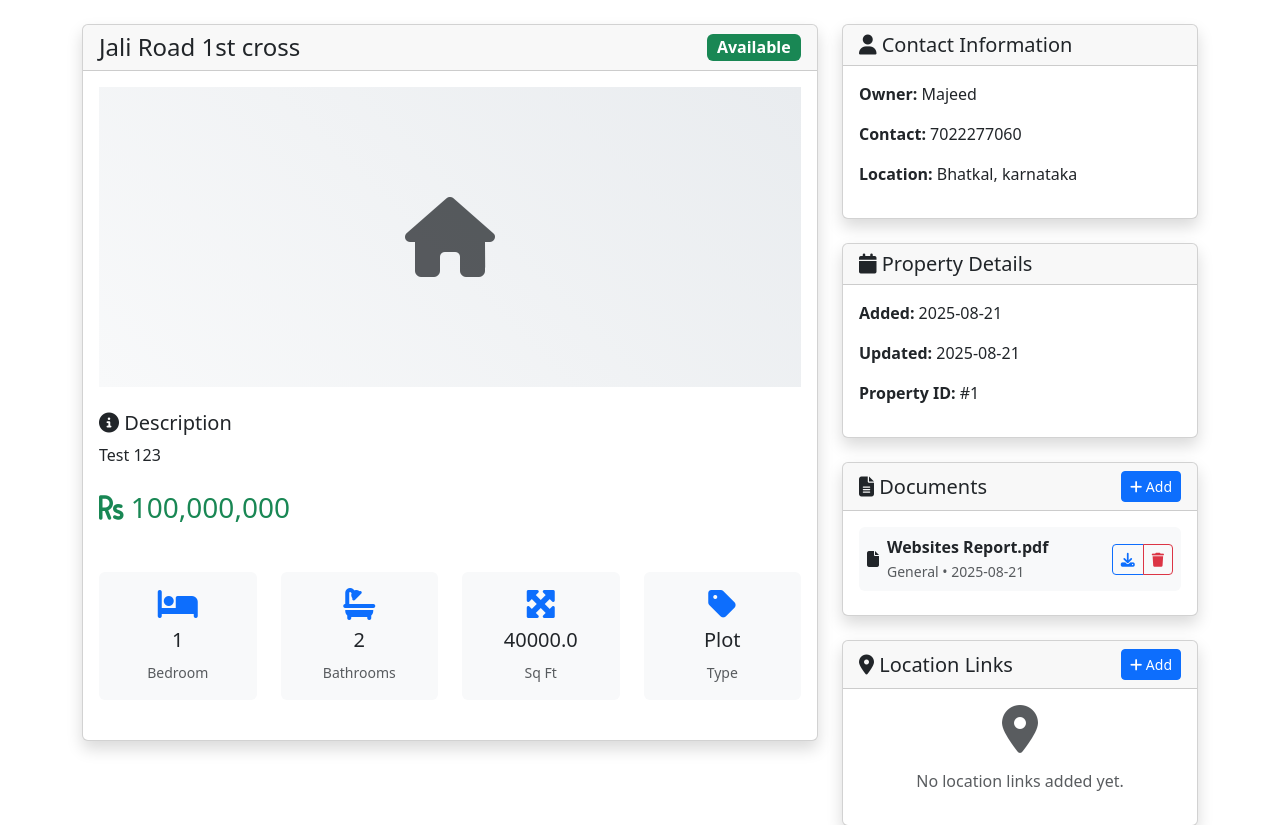
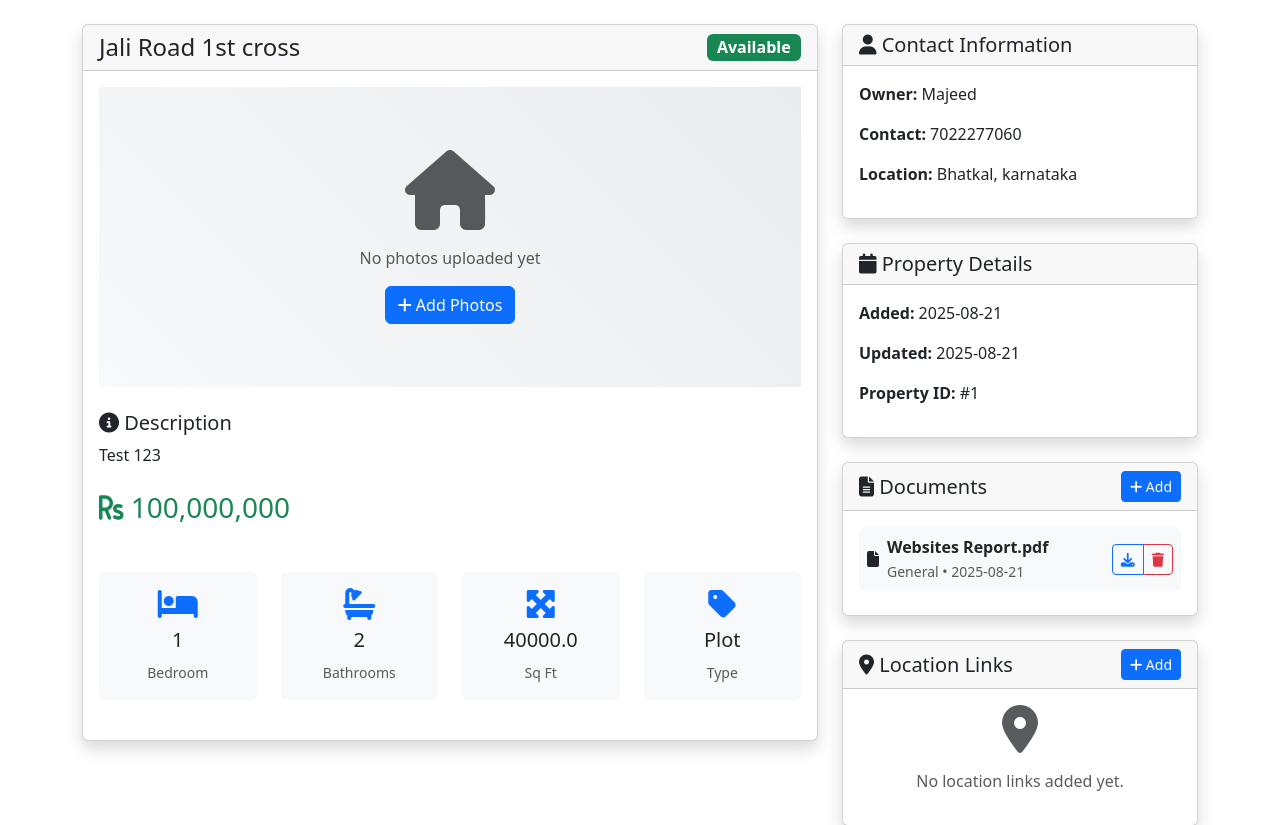
Before and after one commit to Anjuman-Hami-e-Muslimeen/property, a Flask app: page /property/1 in a window 1280 px wide. Shown: the part 56-881 px from the top of the page. Run offline with Flask 3, Linux system fonts and the light colour scheme; a user stored in the database is signed in; data comes from the database, SQL or seed files in the repository; both versions use the stored data as it was after the commit; some libraries are stand-ins or nearby versions.

Commit message:
added photo display feature at property cards

```diff
--- a/app.py
+++ b/app.py
@@ -189,8 +189,19 @@ def logout():
 def index():
     conn = get_db_connection()
     properties = conn.execute('SELECT * FROM properties ORDER BY created_date DESC').fetchall()
+
+    # Get photos for each property
+    properties_with_photos = []
+    for property in properties:
+        photos = conn.execute('''SELECT * FROM property_documents
+                               WHERE property_id = ? AND document_type = 'Photos'
+                               ORDER BY upload_date DESC LIMIT 1''', (property['id'],)).fetchall()
+        property_dict = dict(property)
+        property_dict['photos'] = photos
+        properties_with_photos.append(property_dict)
+
     conn.close()
-    return render_template('index.html', properties=properties)
+    return render_template('index.html', properties=properties_with_photos)
 
 @app.route('/property/<int:property_id>')
 @login_required
--- a/templates/property_detail.html
+++ b/templates/property_detail.html
@@ -13,9 +13,47 @@
                 </span>
             </div>
             <div class="card-body">
+                <!-- Property Photos Gallery -->
+                {% set property_photos = documents | selectattr('document_type', 'equalto', 'Photos') | list %}
+                {% if property_photos %}
+                <div class="property-photos mb-4">
+                    <h5><i class="fas fa-images"></i> Property Photos</h5>
+                    <div class="row">
+                        {% for photo in property_photos[:6] %}
+                        <div class="col-md-4 col-6 mb-3">
+                            <div class="card h-100">
+                                <img src="{{ url_for('download_file', filename=photo.filename) }}"
+                                     class="card-img-top photo-gallery-item"
+                                     alt="{{ photo.original_filename }}"
+                                     style="height: 200px; object-fit: cover; cursor: pointer;"
+                                     data-photo-url="{{ url_for('download_file', filename=photo.filename) }}"
+                                     data-photo-name="{{ photo.original_filename }}">
+                                <div class="card-body p-2">
+                                    <small class="text-muted">{{ photo.original_filename }}</small>
+                                </div>
+                            </div>
+                        </div>
+                        {% endfor %}
+                    </div>
+                    {% if property_photos|length > 6 %}
+                    <div class="text-center">
+                        <button class="btn btn-outline-primary" onclick="showAllPhotos()">
+                            View All {{ property_photos|length }} Photos
+                        </button>
+                    </div>
+                    {% endif %}
+                </div>
+                {% else %}
                 <div class="property-image mb-4 text-center" style="height: 300px; background: linear-gradient(45deg, #f8f9fa, #e9ecef); display: flex; align-items: center; justify-content: center;">
-                    <i class="fas fa-home fa-5x text-muted"></i>
+                    <div>
+                        <i class="fas fa-home fa-5x text-muted mb-3"></i>
+                        <p class="text-muted">No photos uploaded yet</p>
+                        <button class="btn btn-primary" data-bs-toggle="modal" data-bs-target="#addDocumentModal" onclick="setDocumentType('Photos')">
+                            <i class="fas fa-plus"></i> Add Photos
+                        </button>
+                    </div>
                 </div>
+                {% endif %}
 
                 {% if property.description %}
                 <div class="mb-4">
@@ -117,7 +155,7 @@
         <div class="card shadow mb-4">
             <div class="card-header d-flex justify-content-between align-items-center">
                 <h5 class="mb-0"><i class="fas fa-file-alt"></i> Documents</h5>
-                <button class="btn btn-sm btn-primary" data-bs-toggle="modal" data-bs-target="#addDocumentModal">
+                <button class="btn btn-sm btn-primary" data-bs-toggle="modal" data-bs-target="#addDocumentModal" onclick="setDocumentType('General')">
                     <i class="fas fa-plus"></i> Add
                 </button>
             </div>
@@ -149,13 +187,16 @@
         <div class="card shadow mb-4">
             <div class="card-header d-flex justify-content-between align-items-center">
                 <h5 class="mb-0"><i class="fas fa-file-alt"></i> Documents</h5>
-                <button class="btn btn-sm btn-primary" data-bs-toggle="modal" data-bs-target="#addDocumentModal">
+                <button class="btn btn-sm btn-primary" data-bs-toggle="modal" data-bs-target="#addDocumentModal" onclick="setDocumentType('General')">
                     <i class="fas fa-plus"></i> Add
                 </button>
             </div>
             <div class="card-body text-center text-muted">
                 <i class="fas fa-file-alt fa-3x mb-3"></i>
                 <p>No documents uploaded yet.</p>
+                <button class="btn btn-primary" data-bs-toggle="modal" data-bs-target="#addDocumentModal" onclick="setDocumentType('General')">
+                    <i class="fas fa-plus"></i> Add Document
+                </button>
             </div>
         </div>
         {% endif %}
@@ -371,6 +412,28 @@
     </div>
 </div>
 
+<!-- Photo Modal -->
+<div class="modal fade" id="photoModal" tabindex="-1" aria-labelledby="photoModalLabel" aria-hidden="true">
+    <div class="modal-dialog modal-lg">
+        <div class="modal-content">
+            <div class="modal-header">
+                <h5 class="modal-title" id="photoModalLabel">Property Photo</h5>
+                <button type="button" class="btn-close" data-bs-dismiss="modal" aria-label="Close"></button>
+            </div>
+            <div class="modal-body text-center">
+                <img id="modalPhoto" src="" alt="" class="img-fluid" style="max-height: 70vh;">
+                <p class="mt-2" id="modalPhotoName"></p>
+            </div>
+            <div class="modal-footer">
+                <button type="button" class="btn btn-secondary" data-bs-dismiss="modal">Close</button>
+                <a id="modalPhotoDownload" href="" class="btn btn-primary" download>
+                    <i class="fas fa-download"></i> Download
+                </a>
+            </div>
+        </div>
+    </div>
+</div>
+
 <script>
 // Handle document deletion modal
 document.addEventListener('DOMContentLoaded', function() {
@@ -398,6 +461,35 @@ document.addEventListener('DOMContentLoaded', function() {
             document.getElementById('deleteMapsLinkForm').action = '/delete_maps_link/' + linkId;
         });
     }
+
+    // Handle photo gallery clicks
+    const photoItems = document.querySelectorAll('.photo-gallery-item');
+    photoItems.forEach(function(item) {
+        item.addEventListener('click', function() {
+            const photoUrl = this.getAttribute('data-photo-url');
+            const photoName = this.getAttribute('data-photo-name');
+
+            document.getElementById('modalPhoto').src = photoUrl;
+            document.getElementById('modalPhoto').alt = photoName;
+            document.getElementById('modalPhotoName').textContent = photoName;
+            document.getElementById('modalPhotoDownload').href = photoUrl;
+            document.getElementById('modalPhotoDownload').download = photoName;
+
+            const photoModal = new bootstrap.Modal(document.getElementById('photoModal'));
+            photoModal.show();
+        });
+    });
 });
+
+// Function to show all photos (can be expanded later)
+function showAllPhotos() {
+    // For now, just scroll to the documents section
+    document.querySelector('.card-header:has(.fa-file-alt)').scrollIntoView({ behavior: 'smooth' });
+}
+
+// Function to set document type for add document modal
+function setDocumentType(type) {
+    document.getElementById('document_type').value = type;
+}
 </script>
 {% endblock %}
```
Also changed, not shown: templates/index.html (+10 -1 lines), migrate_db.py (added), property_management.db, uploads/20250821_110039_alfitrah.jpg (added), uploads/20250821_111317_alfitrah.jpg (added), 1 other file.
